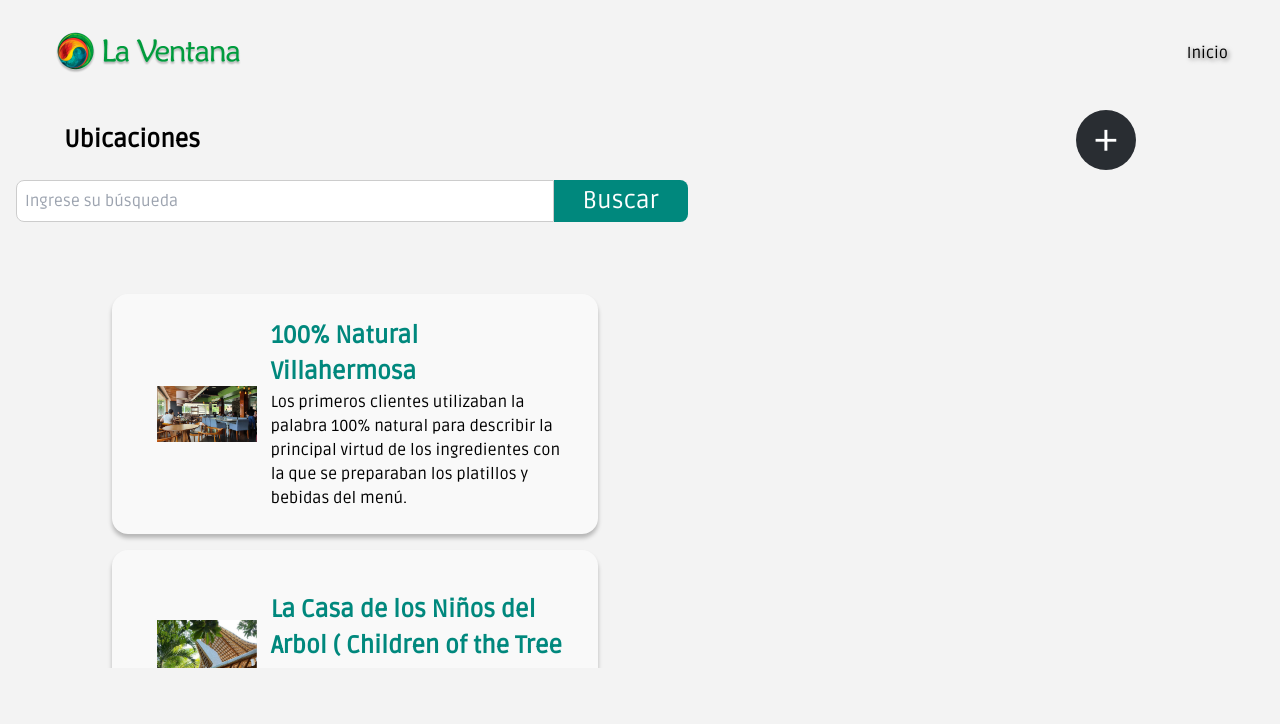
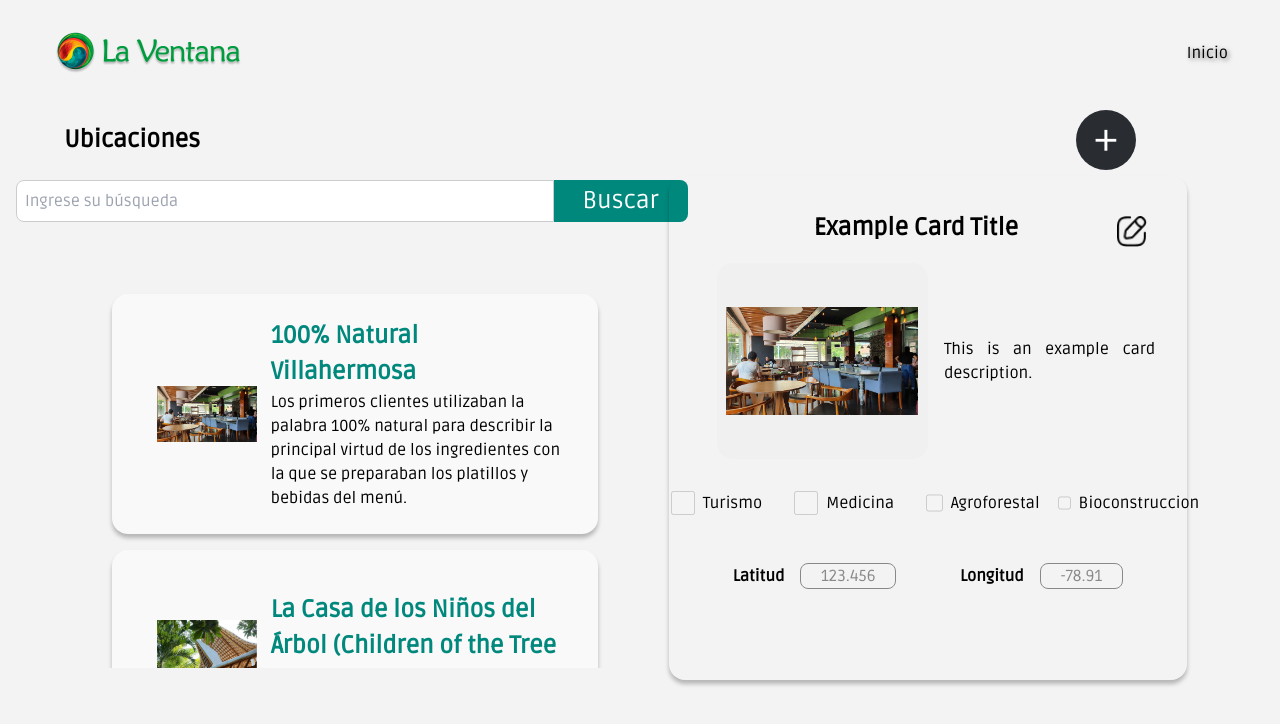
Before and after one commit to ArmandoArV/TC2007-Front, a Next.js app: page /ubicaciones in a window 1280 px wide. Shown: the top 724 px of the page. Built offline with nearby package versions, Linux system fonts and the light colour scheme.

Commit message:
SearchComponent structure fixed

```diff
--- a/src/Containers/BarCardContainer/BarCardContainer.tsx
+++ b/src/Containers/BarCardContainer/BarCardContainer.tsx
@@ -4,25 +4,42 @@
 import villahermosa from "../../images/100Villa.jpg";
 import lacasaninos from "../../images/lacasaninos.png";
 
-export const BarCardContainer = () => {
+interface BarCardContainerProps {
+  searchQuery: string;
+}
+
+export const BarCardContainer: React.FC<BarCardContainerProps> = ({
+  searchQuery,
+}) => {
+  const locationData = [
+    {
+      title: "100% Natural Villahermosa",
+      description:
+        "Los primeros clientes utilizaban la palabra 100% natural para describir la principal virtud de los ingredientes con la que se preparaban los platillos y bebidas del menú.",
+      image: villahermosa.src,
+    },
+    {
+      title: "La Casa de los Niños del Árbol (Children of the Tree House)",
+      description:
+        "La Casa de los Niños del Árbol (Children of the Tree House)",
+      image: lacasaninos.src,
+    },
+  ];
+
+  const filteredLocations = locationData.filter((location) =>
+    location.title.toLowerCase().includes(searchQuery.toLowerCase())
+  );
+
   return (
     <div className={styles.outerContainer}>
       <div className={styles.cardContainers}>
-        <UbicationCard
-          information={{
-            title: "100% Natural Villahermosa",
-            description:
-              "Los primeros clientes utilizaban la palabra 100% natural para describir la principal virtud de los ingredientes con la que se preparaban los platillos y bebidas del menú.",
-            image: villahermosa.src, // Pass the image path as a string
-          }}
-        />
-        <UbicationCard
-          information={{
-            title: "La Casa de los Niños del Arbol ( Children of the Tree House )",
-            description: "La Casa de los Niños del Arbol ( Children of the Tree House )",
-            image: lacasaninos.src, // Pass the image path as a string
-          }}
-        />
+        {filteredLocations.length > 0 ? (
+          filteredLocations.map((location, index) => (
+            <UbicationCard key={index} information={location} />
+          ))
+        ) : (
+          <p>No ubication found</p>
+        )}
       </div>
     </div>
   );
--- a/src/app/ubicaciones/page.tsx
+++ b/src/app/ubicaciones/page.tsx
@@ -16,6 +16,35 @@
 export default function Home() {
   const [getLatitud, setLatitud] = useState(0);
   const [getLongitud, setLongitud] = useState(0);
+  const [searchQuery, setSearchQuery] = useState("");
+
+  const handleSearch = (query: any) => {
+    setSearchQuery(query);
+  };
+
+  const cardInformation = {
+    title: "Example Card Title",
+    description: "This is an example card description.",
+    image: villahermosa,
+  };
+
+  const location = {
+    latitud: 123.456, // Replace with actual latitude value
+    longitud: -78.91, // Replace with actual longitude value
+  };
+
+  const categories = [
+    { name: "Category 1", isActive: true },
+    { name: "Category 2", isActive: false },
+    // Add more categories as needed
+  ];
+
+  const type = {
+    turismo: true,
+    medicina: false,
+    agroforestal: true,
+    bioconstruccion: false,
+  };
 
   return (
     <main className="flex min-h-screen flex-row items-center justify-between p-2">
@@ -28,16 +57,23 @@
           <div className={styles.leftContainer}>
             <div className={styles.SearchBarContainer}>
               <SearchComponent
-                search={""}
-                setSearch={() => {}}
-                onSearch={() => {}}
+                search={searchQuery}
+                setSearch={setSearchQuery}
+                onSearch={handleSearch}
               />
             </div>
             <div className={styles.bottomContainer}>
-              <BarCardContainer />
+              <BarCardContainer searchQuery={searchQuery} />
             </div>
           </div>
-          <div className={styles.rightContainer}></div>
+          <div className={styles.rightContainer}>
+            <CardInfo
+              information={cardInformation}
+              location={location}
+              categoria={categories}
+              type={type}
+            />{" "}
+          </div>
         </div>
       </div>
     </main>
--- a/src/components/CardInfoComponent/CardInfo.tsx
+++ b/src/components/CardInfoComponent/CardInfo.tsx
@@ -2,7 +2,7 @@
 
 import React from "react";
 import styles from "./CardInfo.module.css";
-import Image from "next/image";
+import Image, { StaticImageData } from "next/image";
 import { categoria, categorias } from "@/constants";
 import tick from "../../images/tick.png";
 import trash from "../../images/trash.png";
@@ -12,7 +12,7 @@
   information: {
     title: string;
     description: string;
-    image: string;
+    image: StaticImageData;
   };
   location: {
     latitud: number;
--- a/src/components/SearchComponent/SearchComponent.tsx
+++ b/src/components/SearchComponent/SearchComponent.tsx
@@ -1,4 +1,4 @@
-import React from "react";
+import React, { useState } from "react";
 import styles from "./Search.module.css";
 
 interface SearchComponentProps {
@@ -12,6 +12,15 @@
   setSearch,
   onSearch,
 }: SearchComponentProps): JSX.Element {
+  const handleLabelClick = () => {
+    if (search.trim() !== "") {
+      onSearch(search);
+      alert("Search query: " + search);
+    } else {
+      alert("Please enter a search query.");
+    }
+  };
+
   return (
     <div className={styles.searchContainer}>
       <div className={styles.SearchContainer}>
@@ -20,13 +29,12 @@
           id="searchInput"
           className={styles.searchInput}
           placeholder="Ingrese su búsqueda"
-          value={search}
           onChange={(e: React.ChangeEvent<HTMLInputElement>): void => {
             setSearch(e.target.value);
           }}
         />
       </div>
-      <div className={styles.SearchLabelContainer}>
+      <div className={styles.SearchLabelContainer} onClick={handleLabelClick}>
         <label htmlFor="searchInput" className={styles.SearchLabel}>
           Buscar
         </label>
--- a/src/constants.tsx
+++ b/src/constants.tsx
@@ -1,3 +1,5 @@
+export const API_URL = "https://1mfu6t7gmh.execute-api.us-east-1.amazonaws.com";
+
 export interface menuItem {
   name: string;
   path: string;
```
